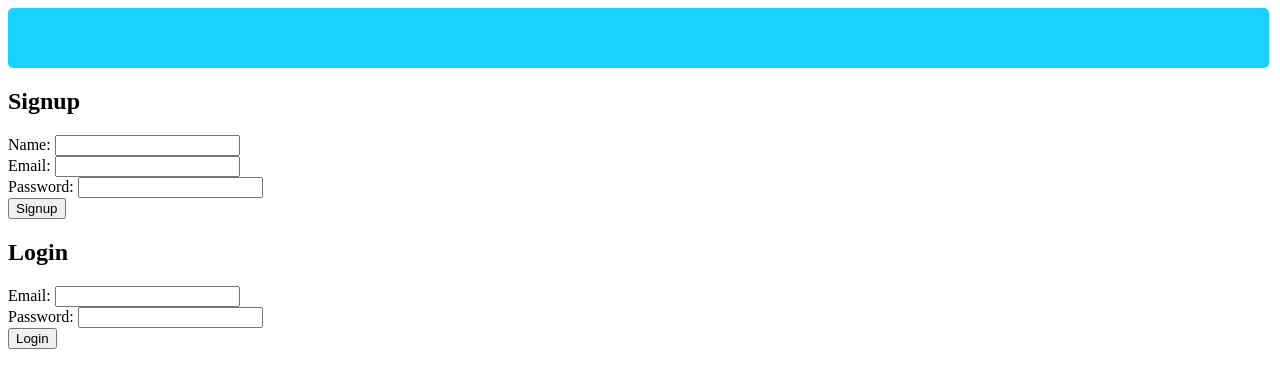
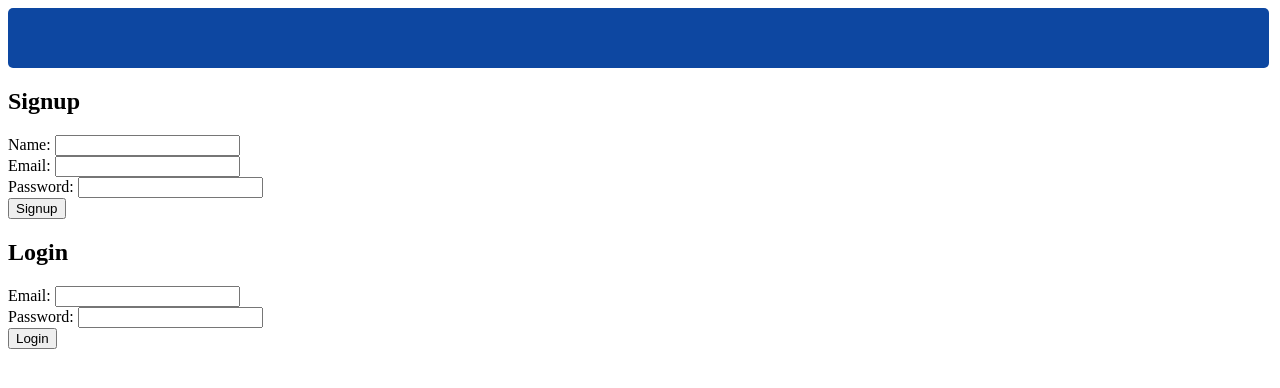
Before and after one commit to kxvalencia/capstone, a PHP site: page / in a window 1280 px wide. Shown: the top 388 px of the page. Run offline with PHP 8.4, Linux system fonts and the light colour scheme.

Commit message:
Update dashstyle.css

```diff
--- a/dashstyle.css
+++ b/dashstyle.css
@@ -1,6 +1,6 @@
 .header {
         padding: 30px;
-        background: #1ad1ff;
+        background: #0D47A1;
         color: white;
         font-size: 10px;
         width: 95%;
```
